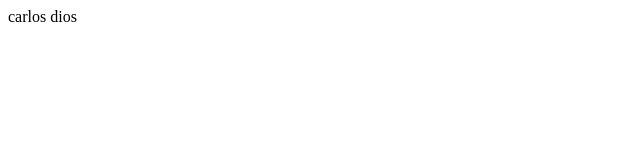
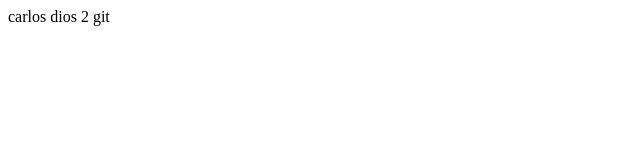
Before and after one commit to carlosimery1/pagina-carlos-, a plain HTML site: page index.html in a window 1280 px wide. Shown: the full height of the page, 0-640 px from the left. Drawn offline with Linux system fonts and the light colour scheme.

Commit message:
add change to practice branch

```diff
--- a/index.html
+++ b/index.html
@@ -1,5 +1,5 @@
 <html>
     <body>
-        carlos dios
+        carlos dios 2 git
     </body>
 </html>
```
